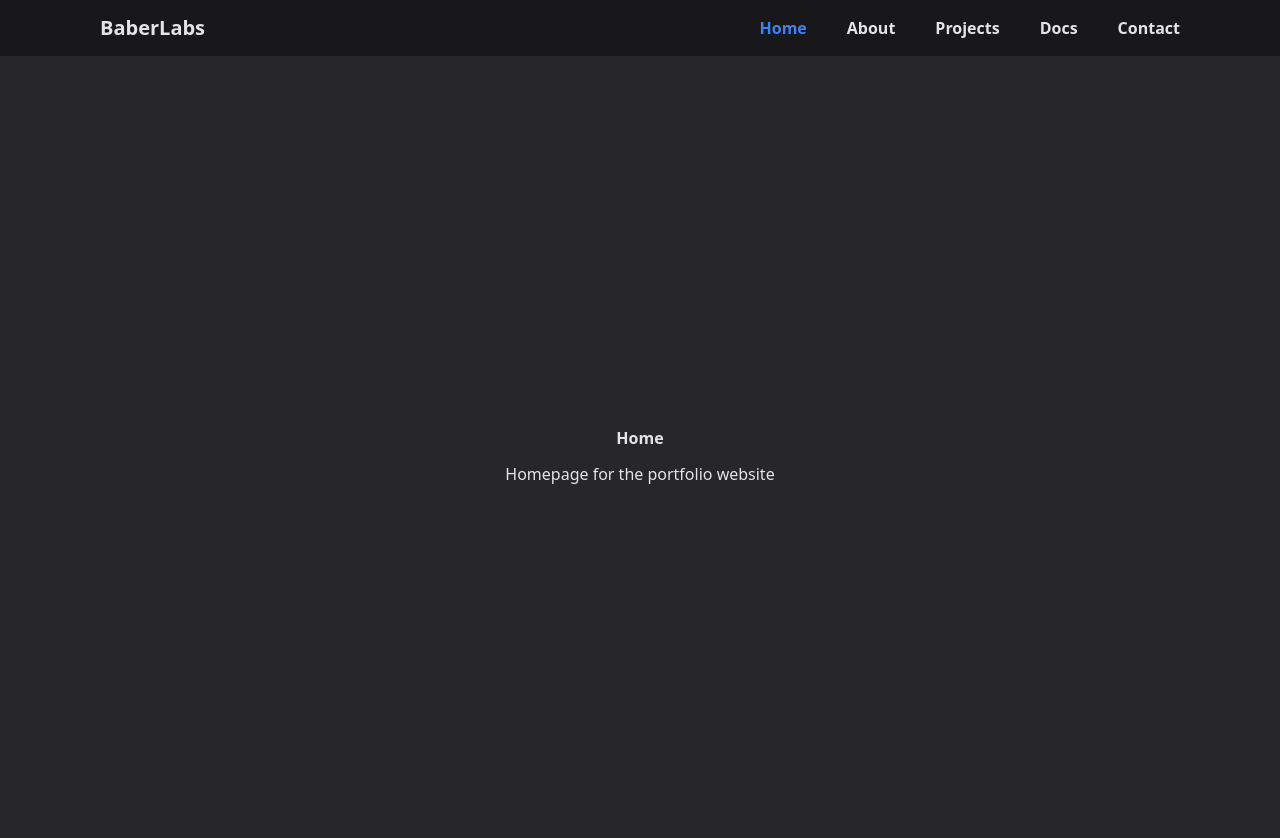
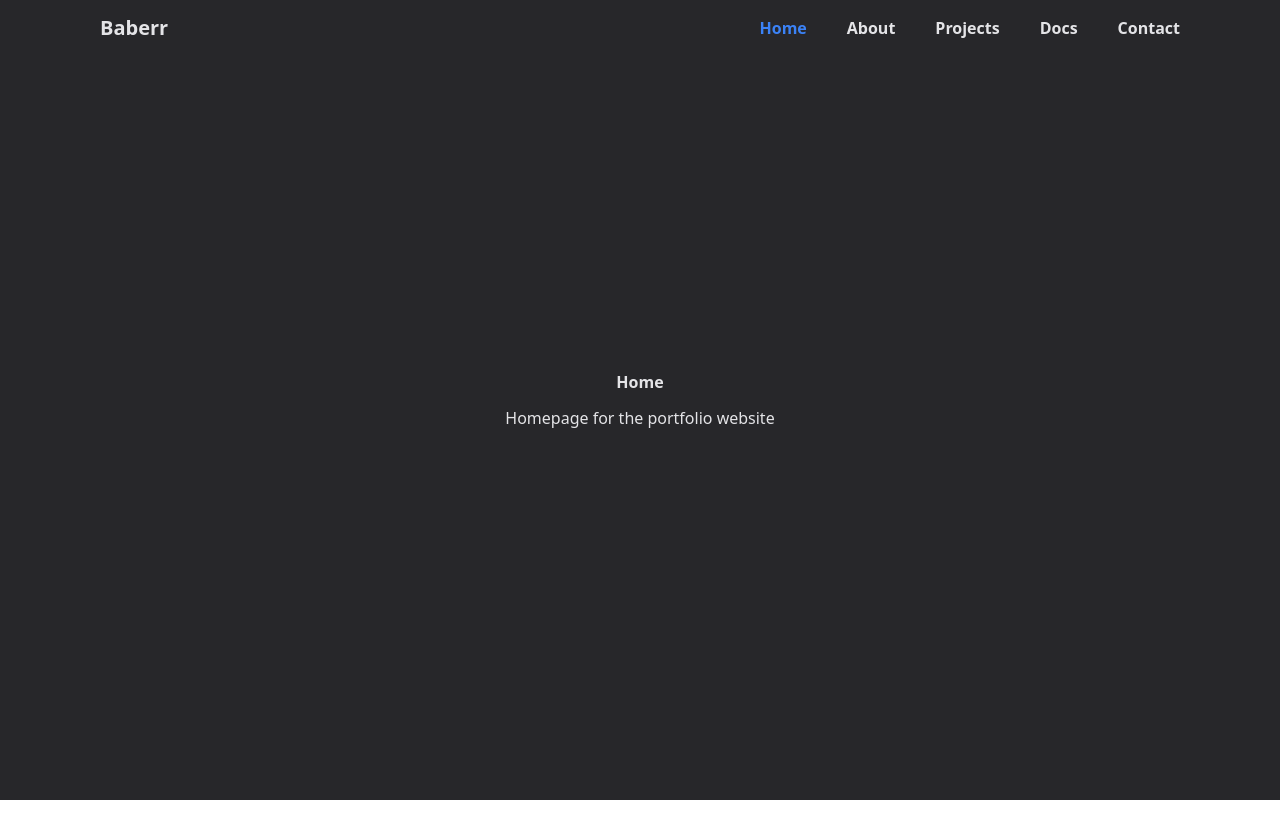
Before and after one commit to baberlabs/portfolio, a React (Vite) app: page / in a window 1280 px wide. Shown: the top 838 px of the page. After the commit the page ends 800 px from the top, so only its background shows below. Built offline with nearby package versions, Linux system fonts and the light colour scheme.

Commit message:
Update logo text and background colour

```diff
--- a/src/components/Header.jsx
+++ b/src/components/Header.jsx
@@ -4,7 +4,7 @@ export default function Header() {
   function Logo() {
     return (
       <Link to="/" className="text-xl font-black">
-        BaberLabs
+        Baberr
       </Link>
     );
   }
@@ -35,11 +35,10 @@ export default function Header() {
 
   return (
     <>
-      <header className="fixed top-0 flex h-14 w-full flex-row items-center justify-between bg-zinc-900 px-[100px] text-zinc-200">
+      <header className="fixed top-0 flex h-14 w-full flex-row items-center justify-between px-[100px] text-zinc-200">
         <Logo />
         <NavList />
       </header>
-      <div className="h-14 bg-zinc-900"></div>
     </>
   );
 }
```
